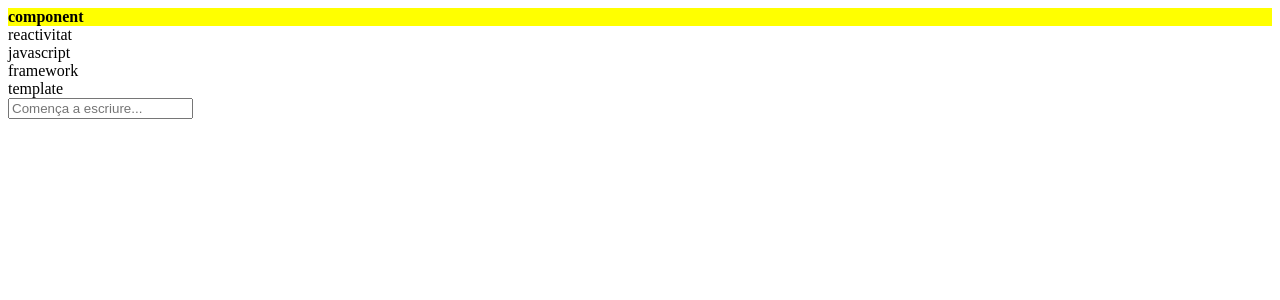
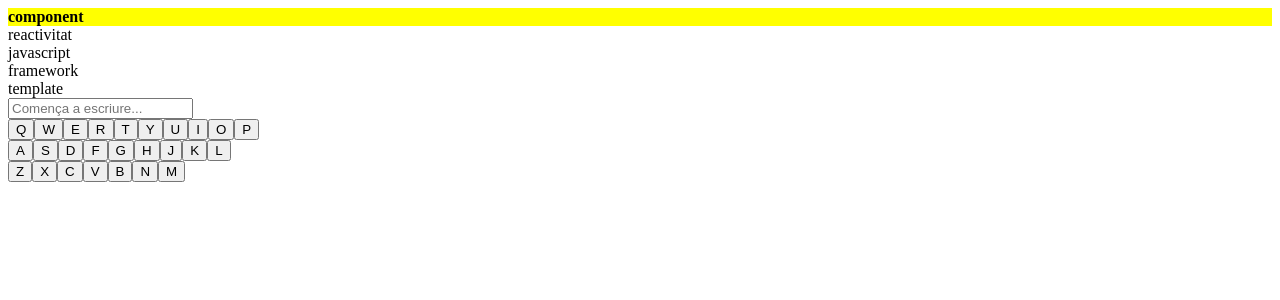
Before and after one commit to Tonn-nnay/pr1-project, a Vue app: page / in a window 1280 px wide. Shown: the top 300 px of the page. Built offline with nearby package versions, Linux system fonts and the light colour scheme.

Commit message:
Visual keyboard

```diff
--- a/src/App.vue
+++ b/src/App.vue
@@ -1,9 +1,11 @@
 <script setup>
 import GameEngine from './components/GameEngine.vue';
+import Teclat from './components/Teclat.vue';
 </script>
 
 <template>
   <GameEngine />
+  <Teclat />
 </template>
 
 <style scoped></style>
--- /dev/null
+++ b/src/components/Teclat.vue
@@ -0,0 +1,48 @@
+<template>
+
+    <div
+      v-for="(linea, index) in filesDelTeclat"
+      :key = index
+    >
+      <button
+        v-for="(lletra, indexLletra) in linea"
+        :key = indexLletra
+        :class = "{ 'tecla-premuda': teclaPremuda == filesDelTeclat[index][indexLletra]}"
+      >{{ lletra }}</button>
+    </div>
+</template>
+
+<script setup>
+  import { ref, onMounted, onUnmounted } from 'vue';
+
+  const filesDelTeclat = ref([
+      ['Q', 'W', 'E', 'R', 'T', 'Y', 'U', 'I', 'O', 'P'],
+      ['A', 'S', 'D', 'F', 'G', 'H', 'J', 'K', 'L'],
+      ['Z', 'X', 'C', 'V', 'B', 'N', 'M']
+  ]);
+  const teclaPremuda = ref('');
+
+  function handleKeyDown(event){
+    teclaPremuda.value = event.key.toUpperCase()
+    setTimeout(() => {
+      teclaPremuda.value = '';
+    } , 200);
+  }
+
+  //En onMounted i en onUnmounted, el AEL no truca cap funció, pasa una referencia i llavor s'executa
+  onMounted(() => {
+    window.addEventListener('keydown', handleKeyDown)
+  })
+
+  onUnmounted(() => {
+    window.removeEventListener('keydown', handleKeyDown)
+  })
+
+
+</script>
+
+<style>
+  .tecla-premuda{
+    background-color:aqua
+  }
+</style>
```
